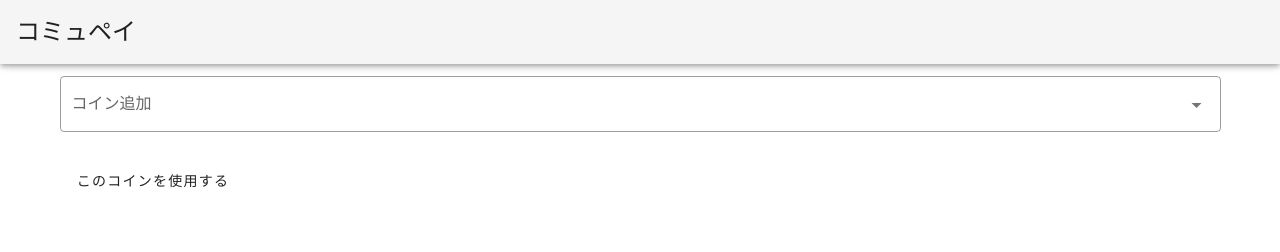
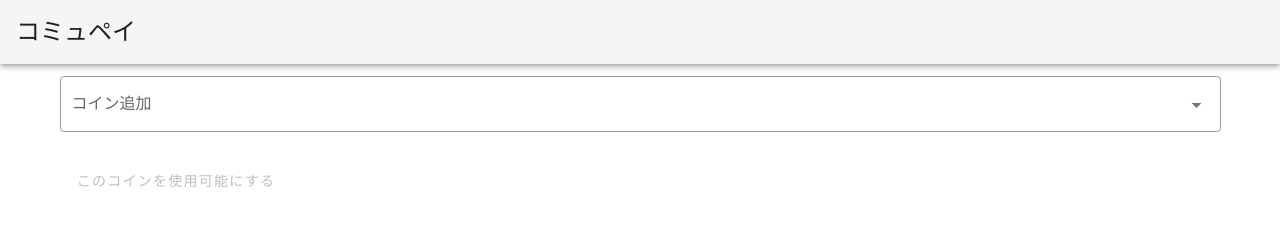
Before and after one commit to Futaba-Kosuke/community-pay, a Vue app: page /use_coin in a window 1280 px wide. Shown: the top 252 px of the page. Built offline with nearby package versions, Linux system fonts and the light colour scheme.

Commit message:
[update] 全体をVuexに対応させました #17
Vuexに対応させたことで状態管理がしやすくなりました。

```diff
--- a/src/components/AddCoinList.vue
+++ b/src/components/AddCoinList.vue
@@ -1,34 +1,35 @@
 <template>
 <v-container>
   <v-select
-    :items="coins"
+    :items="this.negative_coin"
     v-model="selected_coin"
     label="コイン追加"
     outlined
     block
   ></v-select>
-  <v-btn text @click="submitParent()">このコインを使用する</v-btn>
+  <v-btn text @click="enableCoin()" :disabled="isSelected">このコインを使用可能にする</v-btn>
 </v-container>
 </template>
 
 <script>
 export default {
   name: 'add_coin',
-  props: {
-    coins: Array,
-  },
   data: function() {
     return{
       selected_coin: '',
+      negative_coin: this.$store.state.negative_coin,
     }
   },
   methods: {
-    submitParent: function() {
-      if (this.selected_coin !== '') {
-        // console.log(this.selected_coin);
-        this.$emit('add_event', this.selected_coin);
-        this.selected_coin = '';
-      }
+    enableCoin: function () {
+      this.$store.commit('enableCoin', this.selected_coin);
+      this.selected_coin = '';
+      this.negative_coin = this.$store.state.negative_coin;
+    }
+  },
+  computed: {
+    isSelected: function () {
+      return this.selected_coin === '';
     }
   }
 }
--- a/src/components/ButtonList.vue
+++ b/src/components/ButtonList.vue
@@ -1,6 +1,6 @@
 <template>
   <v-card>
-    <Button v-for="l in list" v-bind:key="l.name" :msg="l.name"/>
+    <Button v-for="coin in active_coin" :key="coin" :msg="coin"/>
   </v-card>
 </template>
 
@@ -12,8 +12,10 @@ export default {
   components: {
     Button,
   },
-  props: {
-    list: Array,
+  data: function () {
+    return {
+      active_coin: this.$store.state.active_coin,
+    }
   }
 }
 </script>
--- a/src/views/Create_coin.vue
+++ b/src/views/Create_coin.vue
@@ -44,8 +44,7 @@ export default {
   methods: {
     createCoin: function () {
       if (this.coin.name !== '' && !isNaN(this.coin.yen) && !isNaN(this.coin.coin) && this.coin.explanation !== '') {
-        this.$store.commit('disableCoin', this.coin);
-        // console.log(this.$store.state.negative_coin);
+        this.$store.commit('createCoin', this.coin);
         Object.assign(this.$data, this.$options.data.call(this));
       }
     }
--- a/src/views/Use_coin.vue
+++ b/src/views/Use_coin.vue
@@ -1,7 +1,7 @@
 <template>
   <div class="use_coin">
-    <Buttons :list="enable_coins"/>
-    <AddCoinList :coins="disable_coins" @add_event="addCoin($event)" />
+    <Buttons/>
+    <AddCoinList/>
   </div>
 </template>
 
@@ -29,8 +29,6 @@ export default {
       this.enable_coins.push({
         name: name,
       });
-      console.log(typeof(name) + ' ' + name + ' ' + typeof(this.disable_coins[0]) + ' ' + this.disable_coins[0]);
-      console.log(name === this.disable_coins[0]);
       this.disable_coins = this.disable_coins.filter((n) => n !== name);
     }
   }
```
